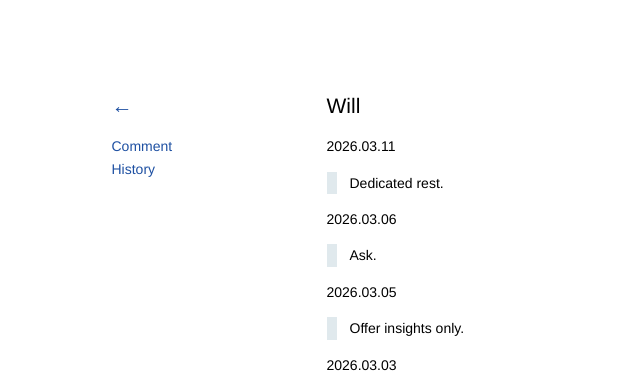
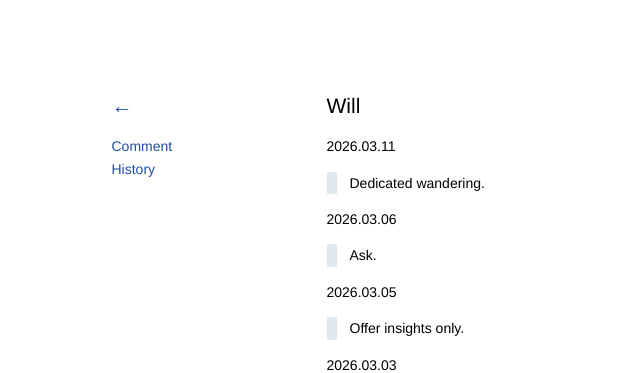
Before and after one commit to kidlj/awei, a Jekyll site: the page built from _wiki/will.md, in a window 1280 px wide and 900 px high. Shown: the top 373 px of the window, without its empty margins (21-661 px from the left). Built offline with Jekyll 4.4.1, drawn with Linux system fonts in a browser that asks for light colours.

Commit message:
update will

```diff
--- a/_wiki/will.md
+++ b/_wiki/will.md
@@ -4,7 +4,7 @@ title: Will
 
 2026.03.11
 
-> Dedicated rest.
+> Dedicated wandering.
 
 2026.03.06
 
```
